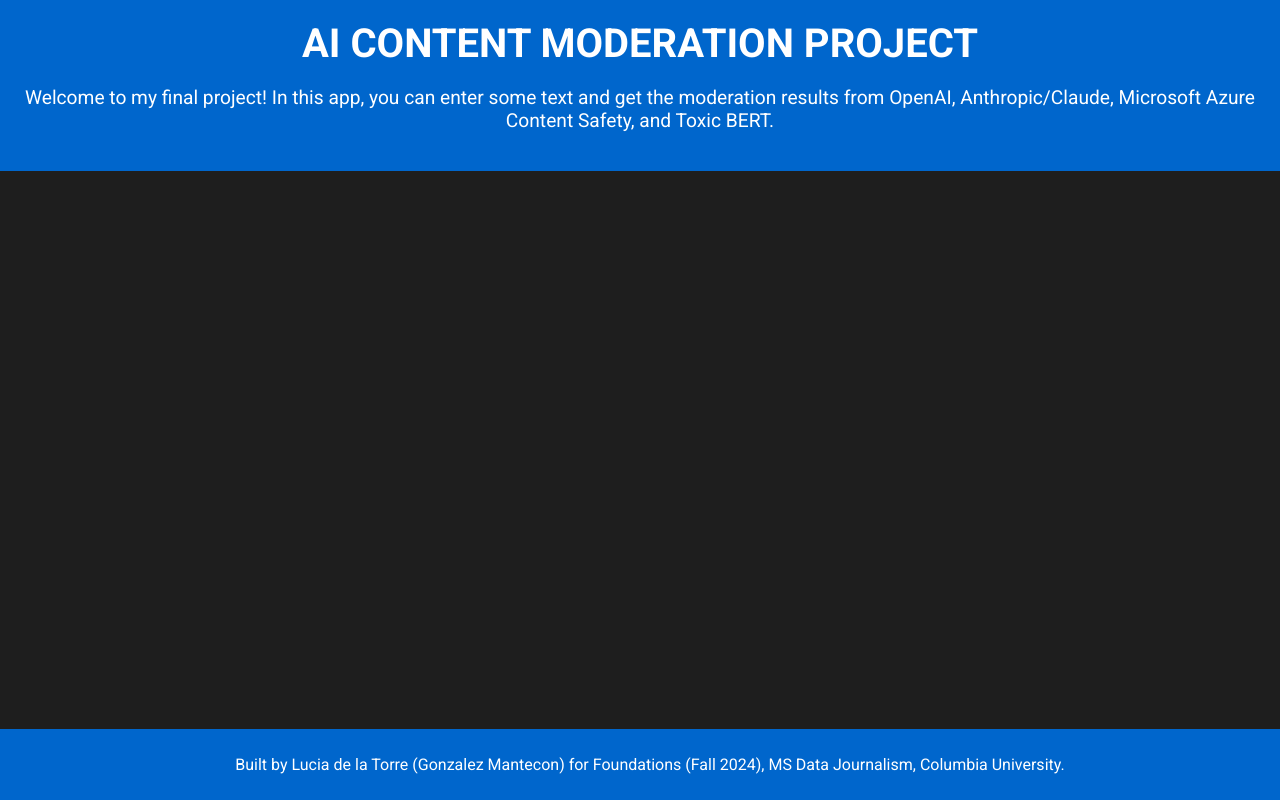
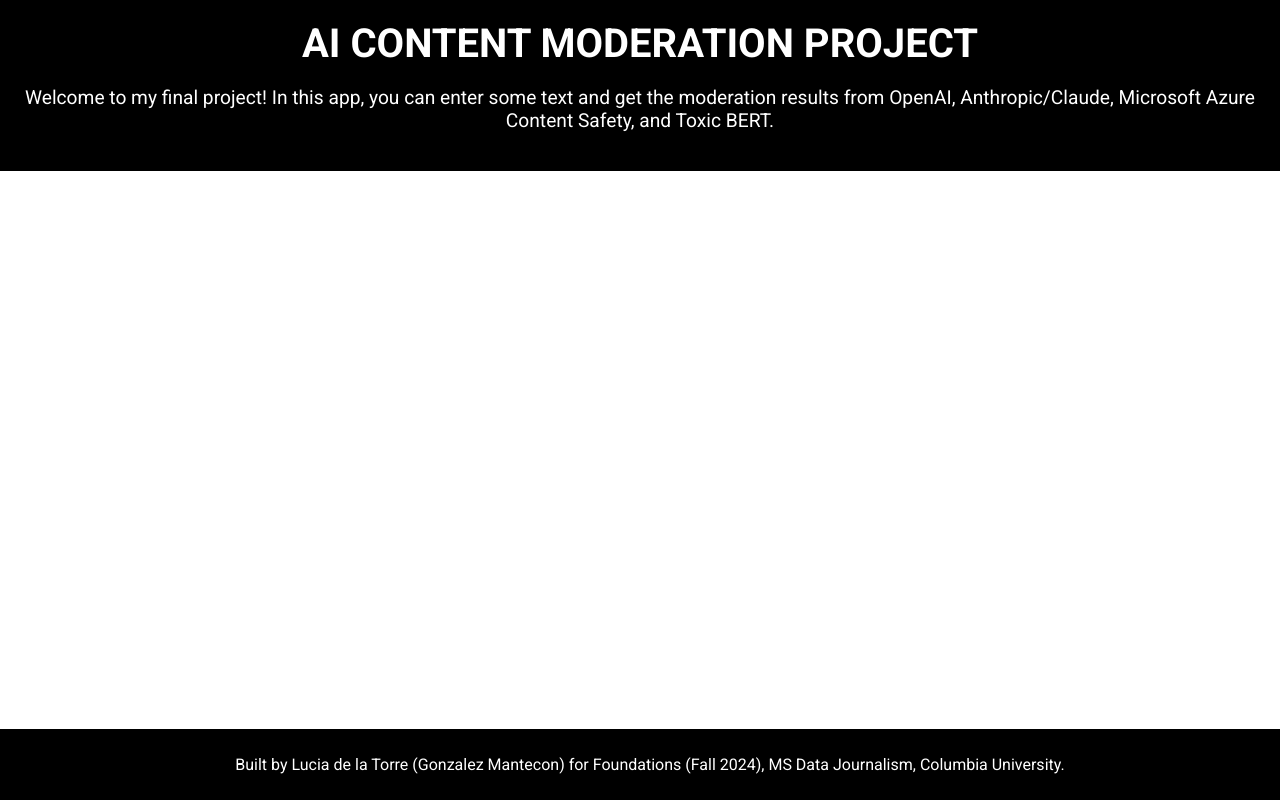
Before and after one commit to lg3394/AImoderationproject, a plain HTML site: page index.html in a window 1280 px wide. Drawn offline with Linux system fonts and the light colour scheme.

Commit message:
index.html

```diff
--- a/index.html
+++ b/index.html
@@ -10,15 +10,15 @@
     <style>
         body {
             font-family: 'Roboto', sans-serif;
-            background-color: #1e1e1e;  /* Dark background matching the app */
+            background-color: #ffffff;  /* White background */
             margin: 0;
             padding: 0;
             text-align: center;
-            color: #ffffff;  /* Light text color */
+            color: #333333;  /* Dark text for readability */
         }
         header {
-            background-color: #0066cc;  /* Matching the embedded app's color */
-            color: #ffffff;
+            background-color: #000000;  /* Black header */
+            color: #ffffff;  /* White text in header */
             padding: 20px 0;
         }
         header h1 {
@@ -33,7 +33,7 @@
             margin-top: 20px;
         }
         footer {
-            background-color: #0066cc;  /* Matching color of header */
+            background-color: #000000;  /* Black footer */
             color: white;
             padding: 10px;
             font-size: 1rem;
@@ -42,11 +42,11 @@
             width: 100%;
         }
         .gradio-app {
-            background-color: #333333;  /* Dark background for the embedded app */
-            color: #ffffff;  /* Light text color inside the app */
+            background-color: #f9f9f9;  /* Light gray background for the embedded app */
+            color: #333333;  /* Dark text inside the app */
         }
         .gradio-app input, .gradio-app button {
-            background-color: #FF6F00;  /* Orange button, similar to your app's button color */
+            background-color: #FF6F00;  /* Orange button */
             color: #ffffff;  /* White text on button */
             border: none;
         }
```
